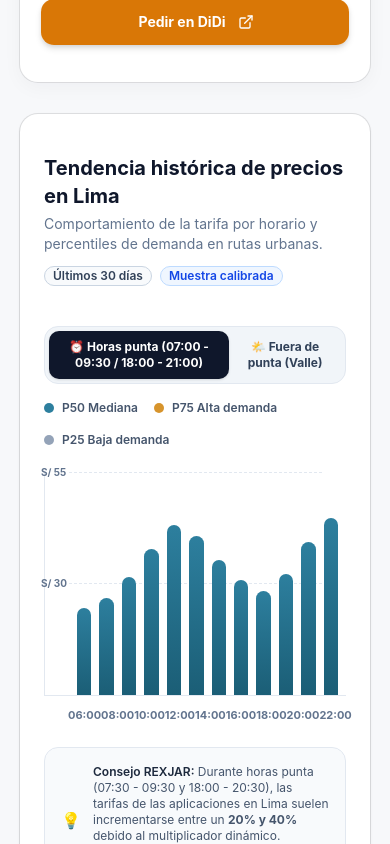
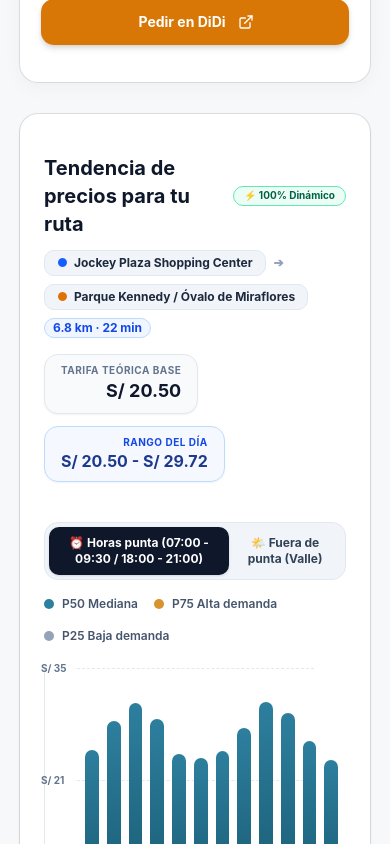
Before and after one commit to otambraico/rexjar, a React (Vite) app in the folder apps/mobile-pwa/: page / in a window 390 px wide. Shown: the part 3340-4184 px from the top of the page. Built offline with nearby package versions, Linux system fonts and the light colour scheme.

Commit message:
feat(mobile-pwa): connect historical price trend chart dynamically 1:1 with selected route and theoretical base fare

```diff
--- a/apps/mobile-pwa/src/components/PeruTaxiComparator.tsx
+++ b/apps/mobile-pwa/src/components/PeruTaxiComparator.tsx
@@ -101,10 +101,26 @@ const apps = [
   },
 ]
 
-const trendData = {
-  peak: [25, 28, 34, 42, 49, 46, 39, 33, 30, 35, 44, 51],
-  offpeak: [18, 19, 20, 21, 23, 24, 22, 21, 20, 21, 22, 23],
-}
+// Franjas horarias y factores dinámicos para Lima Metropolitana (12 intervalos)
+const HOUR_SLOTS = [
+  { hour: '06:00', label: '06h' },
+  { hour: '07:30', label: '07:30' },
+  { hour: '08:30', label: '08:30' },
+  { hour: '09:30', label: '09:30' },
+  { hour: '11:00', label: '11h' },
+  { hour: '13:00', label: '13h' },
+  { hour: '15:00', label: '15h' },
+  { hour: '17:00', label: '17h' },
+  { hour: '18:30', label: '18:30' },
+  { hour: '19:30', label: '19:30' },
+  { hour: '21:00', label: '21h' },
+  { hour: '22:30', label: '22:30' },
+];
+
+const HOURLY_MULTIPLIERS = {
+  peak: [1.08, 1.30, 1.44, 1.32, 1.05, 1.02, 1.07, 1.25, 1.45, 1.36, 1.15, 1.00],
+  offpeak: [0.94, 0.98, 1.04, 1.00, 0.95, 0.93, 0.96, 1.02, 1.06, 1.03, 0.97, 0.92]
+};
 
 function AppMark({ tone, logo }: { tone: string; logo: React.ReactNode }) {
   const bgStyles: Record<string, string> = {
@@ -141,8 +157,9 @@ function estimateDurationMin(distanceKm: number): number {
 }
 
 export default function Page() {
-  const [activeTab, setActiveTab] = useState('peak')
+  const [activeTab, setActiveTab] = useState<'peak' | 'offpeak'>('peak')
   const [requested, setRequested] = useState('')
+  const [baseFare, setBaseFare] = useState<number>(20.50)
   const [originPlace, setOriginPlace] = useState<PlaceItem>({
     id: 'poi-jockey-plaza',
     title: 'Jockey Plaza Shopping Center',
@@ -201,6 +218,7 @@ export default function Page() {
       const data = await response.json()
       if (data.success && data.data) {
         const tBase = data.data.theoreticalBaseFare
+        setBaseFare(tBase)
         const p25 = (tBase * 0.95).toFixed(2)
         const p75 = (tBase * 1.15).toFixed(2)
         setRouteMetrics({
@@ -219,7 +237,8 @@ export default function Page() {
       }
     } catch {
       // Fallback reactivo si el backend estuviera detenido
-      const fallbackBase = 4.5 + calculatedDist * 1.8 + calculatedDur * 0.35
+      const fallbackBase = parseFloat((4.5 + calculatedDist * 1.8 + calculatedDur * 0.35).toFixed(2))
+      setBaseFare(fallbackBase)
       setRouteMetrics((prev) => ({
         ...prev,
         distance: `${calculatedDist} km`,
@@ -430,22 +449,52 @@ export default function Page() {
         </section>
 
         <section className="mt-8">
+          {(() => {
+            const activeMultipliers = HOURLY_MULTIPLIERS[activeTab]
+            const dynamicPrices = activeMultipliers.map((mult) => parseFloat((baseFare * mult).toFixed(2)))
+            const maxDynamicPrice = Math.max(15, Math.ceil((baseFare * 1.55) / 5) * 5)
+            const midDynamicPrice = Math.round(baseFare)
+            const minEstimated = Math.min(...dynamicPrices)
+            const maxEstimated = Math.max(...dynamicPrices)
+
+            return (
               <Card className="w-full rounded-2xl border-slate-200 bg-white shadow-sm">
-            <CardHeader className="p-6 pb-3">
-              <div className="flex flex-wrap items-center justify-between gap-3">
+                <CardHeader className="p-6 pb-4">
+                  <div className="flex flex-wrap items-center justify-between gap-4">
                     <div>
-                  <CardTitle className="text-xl font-bold text-slate-900">Tendencia histórica de precios en Lima</CardTitle>
-                  <CardDescription className="mt-1 text-slate-500">
-                    Comportamiento de la tarifa por horario y percentiles de demanda en rutas urbanas.
-                  </CardDescription>
+                      <div className="flex items-center gap-2">
+                        <CardTitle className="text-xl font-bold text-slate-900">
+                          Tendencia de precios para tu ruta
+                        </CardTitle>
+                        <Badge variant="outline" className="rounded-full border-emerald-300 bg-emerald-50 px-2.5 py-0.5 text-[10px] font-bold text-emerald-800">
+                          ⚡ 100% Dinámico
+                        </Badge>
                       </div>
-                <div className="flex flex-wrap items-center gap-2">
-                  <Badge variant="outline" className="rounded-full border-slate-300 bg-slate-50 text-xs font-semibold text-slate-700">
-                    Últimos 30 días
+
+                      {/* Etiquetas de la Ruta Seleccionada */}
+                      <div className="mt-3 flex flex-wrap items-center gap-2">
+                        <span className="inline-flex items-center gap-1.5 rounded-lg bg-slate-100 border border-slate-200 px-3 py-1 text-xs font-bold text-slate-800">
+                          <span className="text-blue-600 font-bold">●</span> {originPlace.title.split('(')[0].trim()}
+                        </span>
+                        <span className="text-slate-400 font-extrabold text-xs">➔</span>
+                        <span className="inline-flex items-center gap-1.5 rounded-lg bg-slate-100 border border-slate-200 px-3 py-1 text-xs font-bold text-slate-800">
+                          <span className="text-amber-600 font-bold">●</span> {destinationPlace.title.split('(')[0].trim()}
+                        </span>
+                        <Badge variant="secondary" className="rounded-lg bg-blue-50 border border-blue-200 text-xs font-bold text-blue-700">
+                          {routeMetrics.distance} · {routeMetrics.duration}
                         </Badge>
-                  <Badge variant="outline" className="rounded-full border-blue-200 bg-blue-50 text-xs font-semibold text-blue-700">
-                    Muestra calibrada
-                  </Badge>
+                      </div>
+                    </div>
+
+                    <div className="flex flex-wrap items-center gap-3">
+                      <div className="rounded-xl border border-slate-200 bg-slate-50 px-4 py-2 text-right shadow-xs">
+                        <p className="text-[10px] font-bold uppercase tracking-wider text-slate-500">Tarifa teórica base</p>
+                        <p className="text-lg font-bold text-slate-900">S/ {baseFare.toFixed(2)}</p>
+                      </div>
+                      <div className="rounded-xl border border-blue-200 bg-blue-50/60 px-4 py-2 text-right shadow-xs">
+                        <p className="text-[10px] font-bold uppercase tracking-wider text-blue-700">Rango del día</p>
+                        <p className="text-base font-bold text-blue-900">S/ {minEstimated.toFixed(2)} - S/ {maxEstimated.toFixed(2)}</p>
+                      </div>
                     </div>
                   </div>
                 </CardHeader>
@@ -485,14 +534,18 @@ export default function Page() {
                     </div>
                   </div>
 
-              {/* Gráfico a Ancho Completo */}
-              <div className="relative h-56 border-b border-l border-slate-200 pl-6">
-                <div className="absolute inset-x-6 top-0 border-t border-dashed border-slate-200" />
-                <div className="absolute inset-x-6 top-1/2 border-t border-dashed border-slate-200" />
+                  {/* Gráfico a Ancho Completo con Ejes Dinámicos */}
+                  <div className="relative h-56 border-b border-l border-slate-200 pl-8">
+                    <div className="absolute inset-x-8 top-0 border-t border-dashed border-slate-200" />
+                    <div className="absolute inset-x-8 top-1/2 border-t border-dashed border-slate-200" />
 
                     <div className="flex h-full items-end gap-2 px-2 sm:gap-4 lg:gap-6">
-                  {trendData[activeTab as keyof typeof trendData].map((height, index) => {
-                    const hours = ['06h', '07h', '08h', '09h', '11h', '13h', '15h', '17h', '18h', '19h', '21h', '23h'];
+                      {dynamicPrices.map((price, index) => {
+                        const mult = activeMultipliers[index]
+                        const percentDiff = Math.round((mult - 1) * 100)
+                        const percentHeight = Math.min(100, Math.max(16, (price / maxDynamicPrice) * 100))
+                        const slot = HOUR_SLOTS[index]
+
                         return (
                           <div key={index} className="group relative flex h-full flex-1 flex-col items-center justify-end">
                             <div
@@ -501,43 +554,46 @@ export default function Page() {
                                   ? 'bg-gradient-to-t from-[#1b5e76] to-[#2d7f9e] hover:from-[#154a5d] hover:to-[#22637b]'
                                   : 'bg-gradient-to-t from-[#52899c] to-[#6ba4b8] hover:from-[#437282] hover:to-[#5a8c9e]'
                               }`}
-                          style={{ height: `${height * 1.55}%` }}
+                              style={{ height: `${percentHeight}%` }}
                             >
-                          <span className="absolute -top-8 left-1/2 hidden -translate-x-1/2 whitespace-nowrap rounded-lg bg-slate-900 px-2 py-1 text-[11px] font-bold text-white shadow-xl group-hover:block z-20">
-                            {hours[index]}: S/ {height.toFixed(2)}
+                              <span className="absolute -top-9 left-1/2 hidden -translate-x-1/2 whitespace-nowrap rounded-lg bg-slate-900 px-2.5 py-1 text-[11px] font-bold text-white shadow-xl group-hover:block z-20">
+                                {slot.hour}: S/ {price.toFixed(2)} ({percentDiff >= 0 ? `+${percentDiff}%` : `${percentDiff}%`})
                               </span>
                             </div>
                           </div>
-                    );
+                        )
                       })}
                     </div>
 
-                <div className="absolute -left-1 top-0 -translate-y-1/2 text-[10px] font-bold text-slate-500">S/ 55</div>
-                <div className="absolute -left-1 top-1/2 -translate-y-1/2 text-[10px] font-bold text-slate-500">S/ 30</div>
+                    {/* Escala Dinámica en Eje Y */}
+                    <div className="absolute -left-1 top-0 -translate-y-1/2 text-[10px] font-bold text-slate-500">
+                      S/ {maxDynamicPrice}
+                    </div>
+                    <div className="absolute -left-1 top-1/2 -translate-y-1/2 text-[10px] font-bold text-slate-500">
+                      S/ {midDynamicPrice}
+                    </div>
                   </div>
 
                   {/* Eje de Horas */}
-              <div className="mt-3 flex justify-between pl-6 text-[11px] font-bold text-slate-500">
-                <span>06:00</span>
-                <span>08:00</span>
-                <span>10:00</span>
-                <span>12:00</span>
-                <span>14:00</span>
-                <span>16:00</span>
-                <span>18:00</span>
-                <span>20:00</span>
-                <span>22:00</span>
+                  <div className="mt-3 flex justify-between pl-8 text-[11px] font-bold text-slate-500">
+                    {HOUR_SLOTS.map((s, idx) => (
+                      <span key={s.hour} className={idx % 2 === 0 ? 'block' : 'hidden sm:block'}>
+                        {s.hour}
+                      </span>
+                    ))}
                   </div>
 
                   {/* Mensaje de Valor Práctico para el Usuario */}
                   <div className="mt-6 flex items-center gap-3 rounded-xl bg-slate-50 border border-slate-200 p-4 text-xs text-slate-600">
                     <span className="text-base">💡</span>
                     <p>
-                  <strong className="font-semibold text-slate-800">Consejo REXJAR:</strong> Durante horas punta (07:30 - 09:30 y 18:00 - 20:30), las tarifas de las aplicaciones en Lima suelen incrementarse entre un <strong>20% y 40%</strong> debido al multiplicador dinámico. Planificar tu salida 20 minutos antes te ubica cerca de la mediana P50.
+                      <strong className="font-semibold text-slate-800">Consejo REXJAR:</strong> Para tu ruta entre <strong className="text-slate-900">{originPlace.title.split('(')[0].trim()}</strong> y <strong className="text-slate-900">{destinationPlace.title.split('(')[0].trim()}</strong>, viajar en horarios valle te permite pagar cerca de <strong className="text-slate-900">S/ {minEstimated.toFixed(2)}</strong>, mientras que en hora punta la tarifa dinámica estimada asciende a <strong className="text-slate-900">S/ {maxEstimated.toFixed(2)}</strong>.
                     </p>
                   </div>
                 </CardContent>
               </Card>
+            )
+          })()}
         </section>
         <footer className="mt-10 flex flex-col gap-2 border-t border-[#e3e7eb] pt-5 text-[11px] text-[#89929e] sm:flex-row sm:items-center sm:justify-between"><span>REXJAR · Referencia independiente de movilidad urbana</span><span>Los precios son estimaciones y pueden variar según disponibilidad y demanda.</span></footer>
       </div>
```
Lines whose indentation alone changed are shown as unchanged.
